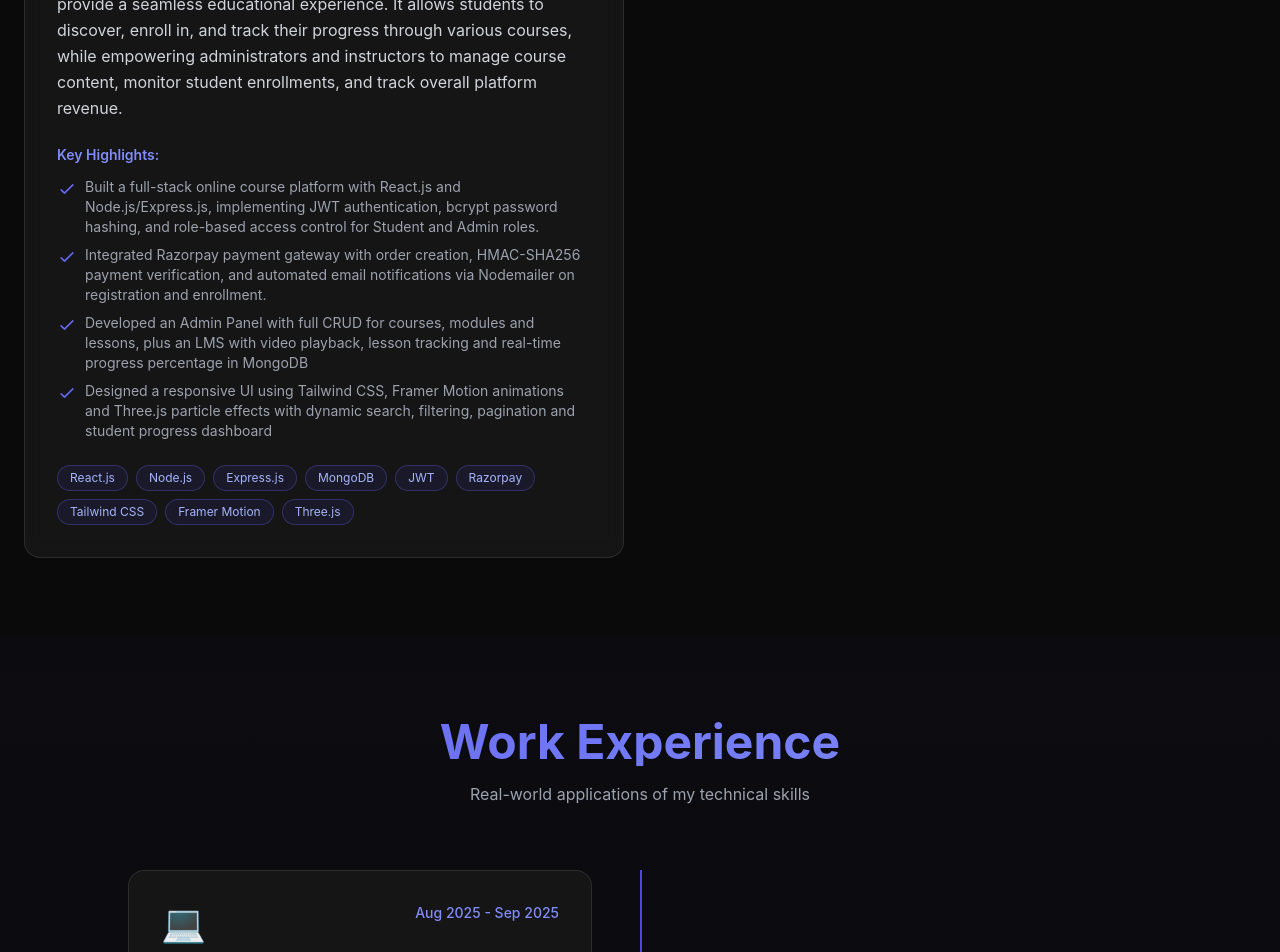
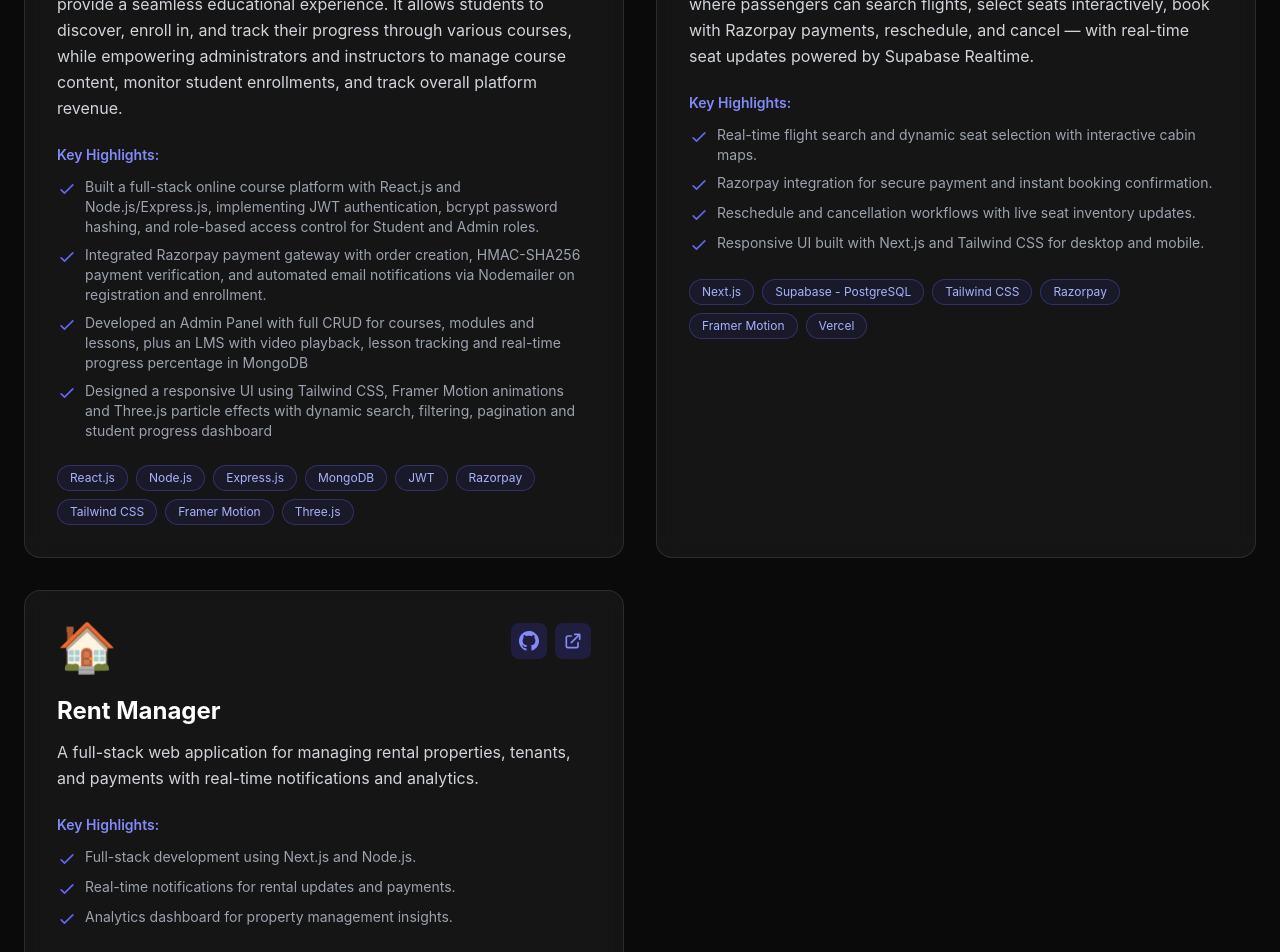
Before and after one commit to Nishanth2173/Portfolio_Nishanth, a Next.js app: page / in a window 1280 px wide. Shown: the part 5780-6732 px from the top of the page. Built offline with nearby package versions, Linux system fonts and the light colour scheme.

Commit message:
projects updated

```diff
--- a/components/Projects.js
+++ b/components/Projects.js
@@ -125,6 +125,33 @@ export default function Projects() {
       icon:'🎓',
       github:'https://github.com/Nishanth2173/synent-task8-onlinecourseplatform-Nishanth',
       live:'https://lear-nova-blush.vercel.app/'
+    },
+    {
+      title: 'Aeroflow Flight',
+      description: 'A production-grade, fully responsive Flight Management Web App where passengers can search flights, select seats interactively, book with Razorpay payments, reschedule, and cancel — with real-time seat updates powered by Supabase Realtime.',
+      technologies: ['Next.js', 'Supabase - PostgreSQL', 'Tailwind CSS', 'Razorpay', 'Framer Motion', 'Vercel'],
+      highlights: [
+        'Real-time flight search and dynamic seat selection with interactive cabin maps.',
+        'Razorpay integration for secure payment and instant booking confirmation.',
+        'Reschedule and cancellation workflows with live seat inventory updates.',
+        'Responsive UI built with Next.js and Tailwind CSS for desktop and mobile.'
+      ],
+      icon:'✈️',
+      github:'https://github.com/Nishanth2173/aeroflow-flight',
+      live:'https://aeroflow-flight.vercel.app/'
+    },
+    {
+      title:'Rent Manager',
+      description:'A full-stack web application for managing rental properties, tenants, and payments with real-time notifications and analytics.',
+      technologies:['Next.js','Tailwind CSS','Supabase-postgreSQL','vercel','Framer Motion'],
+      highlights: [
+        'Full-stack development using Next.js and Node.js.',
+        'Real-time notifications for rental updates and payments.',
+        'Analytics dashboard for property management insights.'
+      ],
+      icon:'🏠',
+      github:'https://github.com/Nishanth2173/Rent-manager',
+      live:'https://rent-manager-pearl.vercel.app/'
     }
   ];
 
```
